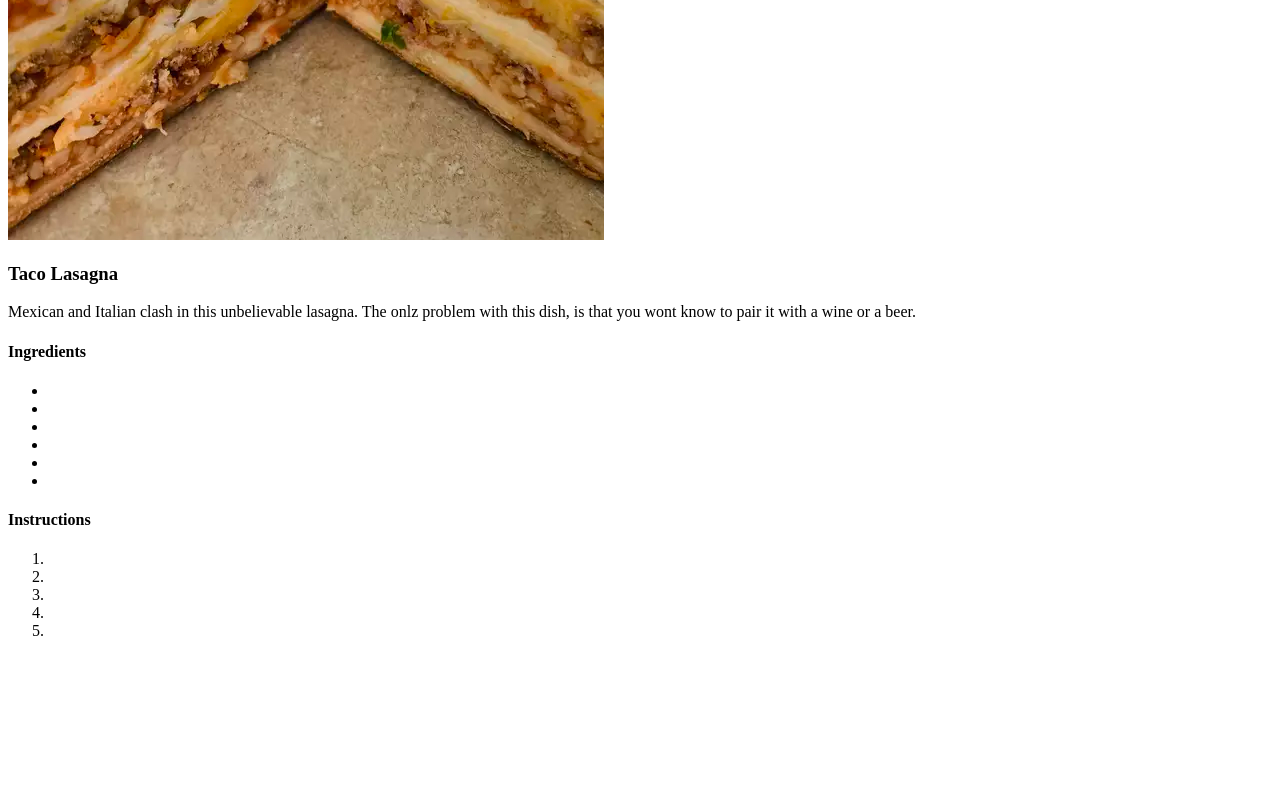
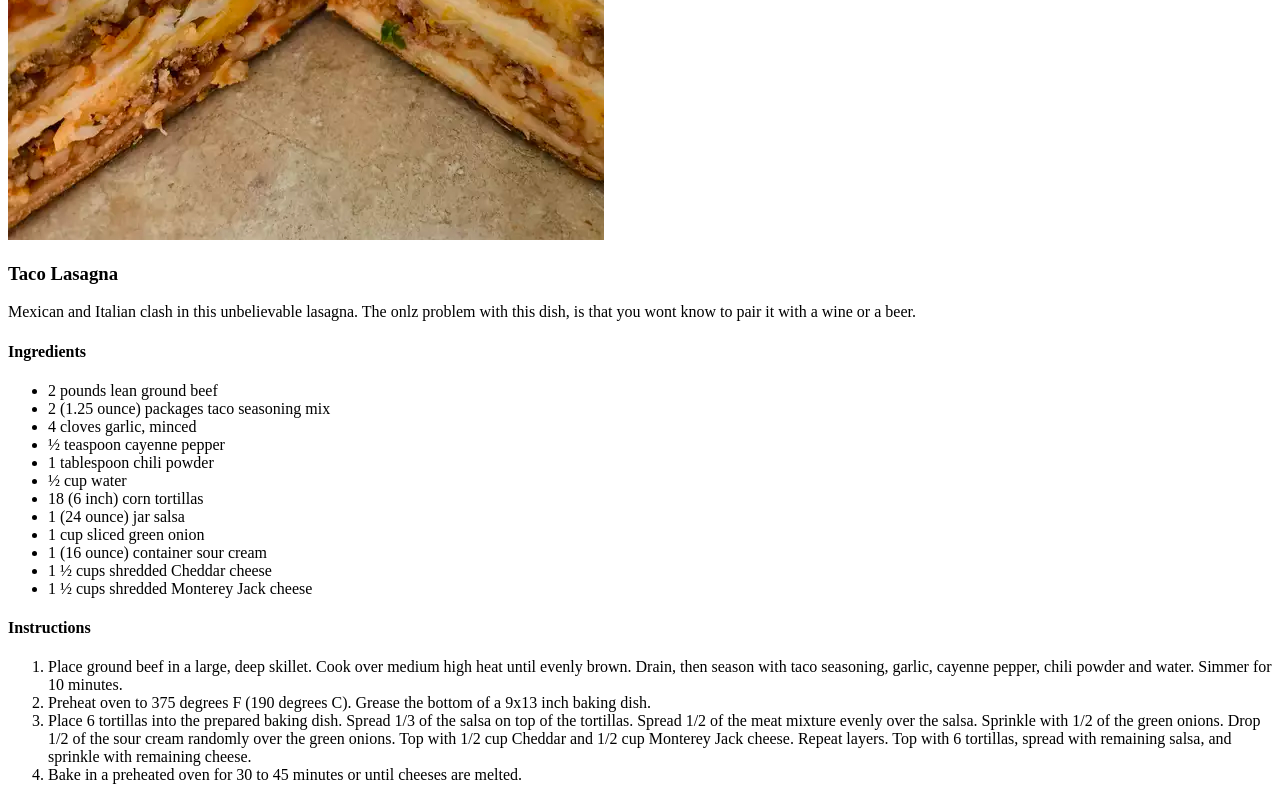
Before and after one commit to Alexander-Matte/odin-recipes, a plain HTML site: page recipes/tacolasagna.html in a window 1280 px wide. Shown: the part 436-1236 px from the top of the page. Before the commit the page ends 1092 px from the top, so only its background shows below. Drawn offline with Linux system fonts and the light colour scheme.

Commit message:
added ingredients and instructions

```diff
--- a/recipes/tacolasagna.html
+++ b/recipes/tacolasagna.html
@@ -17,22 +17,27 @@
 
     <h4>Ingredients</h4>
         <ul>
-            <li></li>
-            <li></li>
-            <li></li>
-            <li></li>
-            <li></li>
-            <li></li>
+            <li>2 pounds lean ground beef</li>
+                <li>2 (1.25 ounce) packages taco seasoning mix</li>
+                <li>4 cloves garlic, minced</li>
+                <li>½ teaspoon cayenne pepper</li>
+                <li>1 tablespoon chili powder</li>
+                <li>½ cup water</li>
+                <li>18 (6 inch) corn tortillas</li>
+                <li>1 (24 ounce) jar salsa</li>
+                <li>1 cup sliced green onion</li>
+                <li>1 (16 ounce) container sour cream</li>
+                <li>1 ½ cups shredded Cheddar cheese</li>
+                <li>1 ½ cups shredded Monterey Jack cheese</li>
         </ul>
 
     <h4>Instructions</h4>
 
         <ol>
-            <li></li>
-            <li></li>
-            <li></li>
-            <li></li>
-            <li></li>
+            <li>Place ground beef in a large, deep skillet. Cook over medium high heat until evenly brown. Drain, then season with taco seasoning, garlic, cayenne pepper, chili powder and water. Simmer for 10 minutes.</li>
+            <li>Preheat oven to 375 degrees F (190 degrees C). Grease the bottom of a 9x13 inch baking dish.</li>
+            <li>Place 6 tortillas into the prepared baking dish. Spread 1/3 of the salsa on top of the tortillas. Spread 1/2 of the meat mixture evenly over the salsa. Sprinkle with 1/2 of the green onions. Drop 1/2 of the sour cream randomly over the green onions. Top with 1/2 cup Cheddar and 1/2 cup Monterey Jack cheese. Repeat layers. Top with 6 tortillas, spread with remaining salsa, and sprinkle with remaining cheese.</li>
+            <li>Bake in a preheated oven for 30 to 45 minutes or until cheeses are melted.</li>
         </ol>
 
 </body>
```
